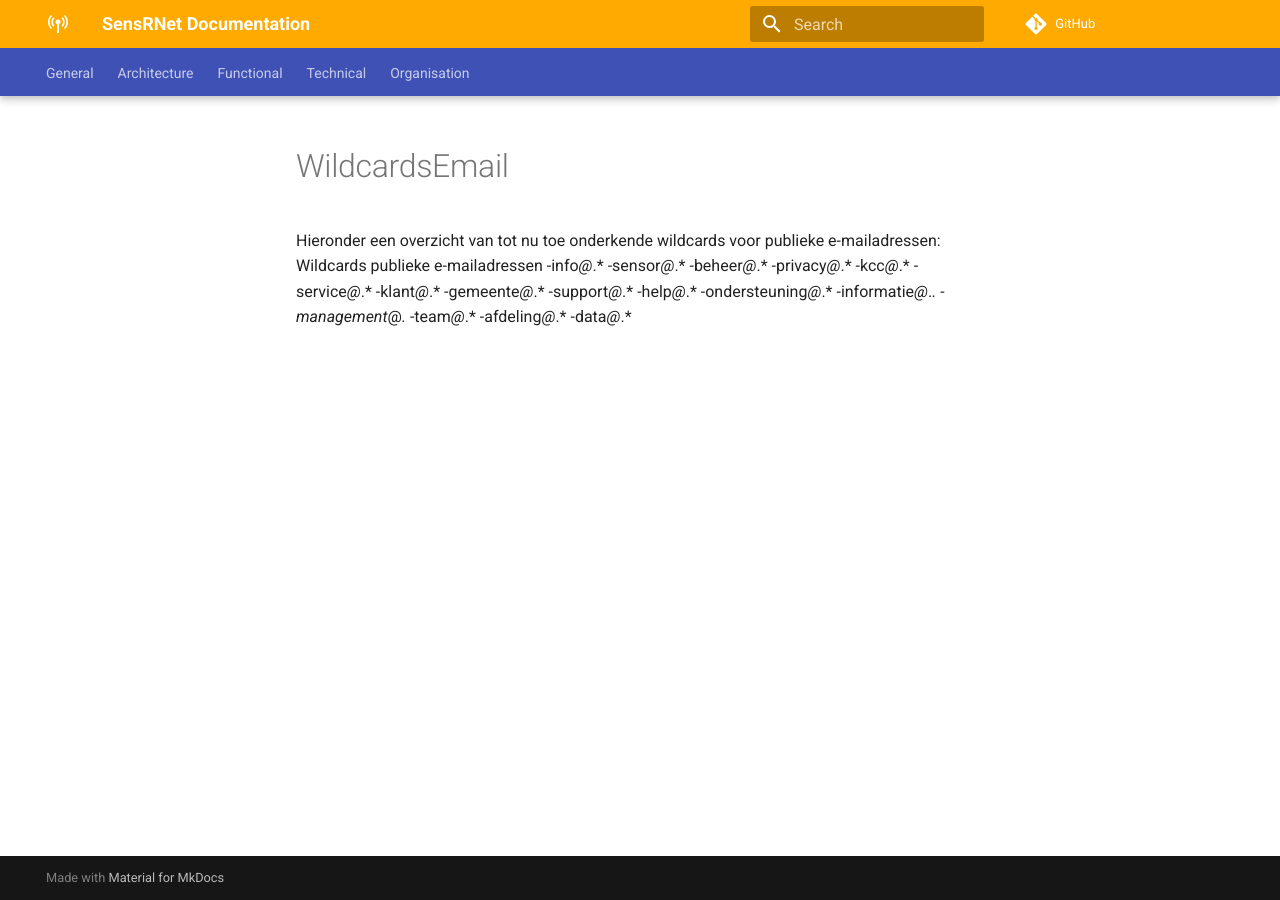
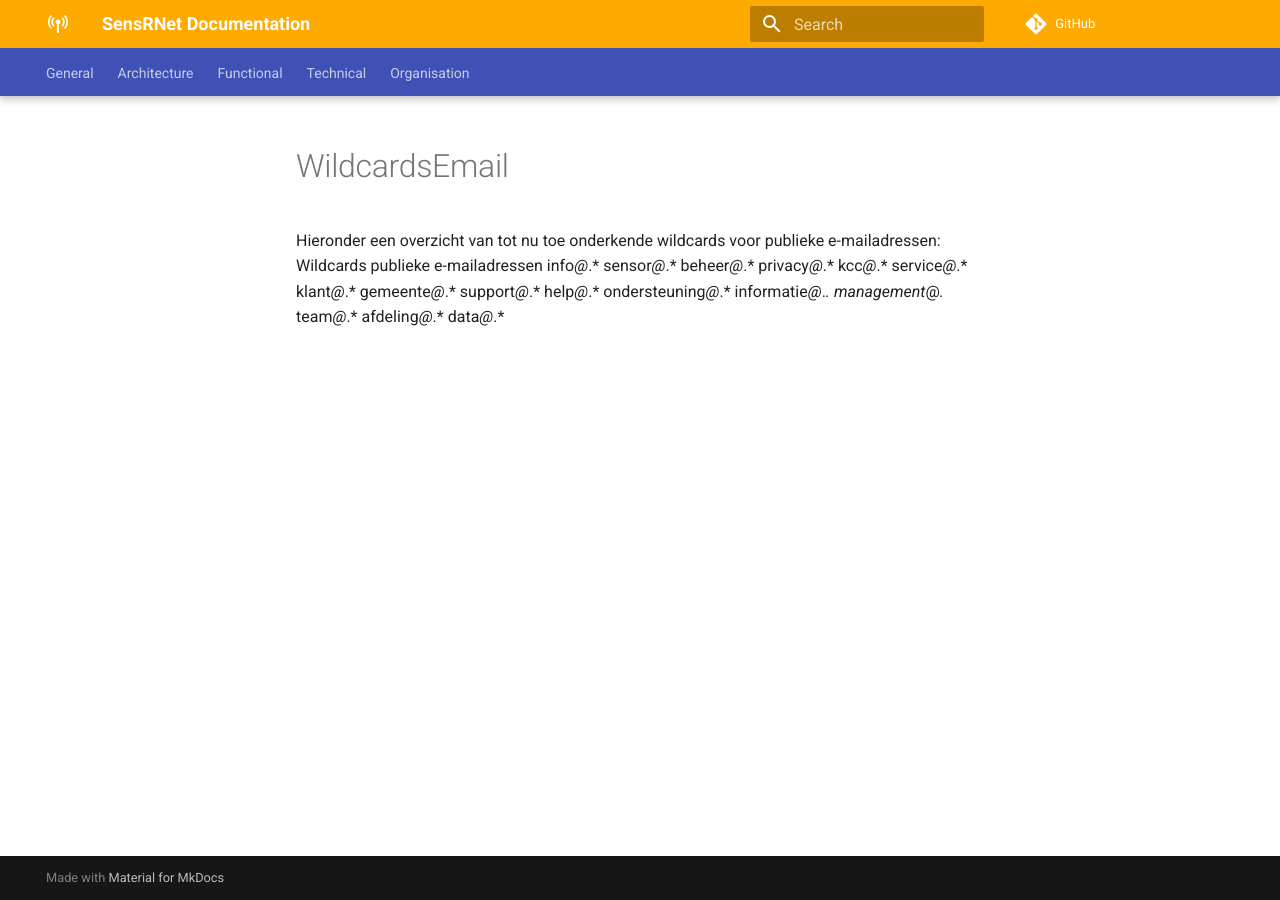
Before and after one commit to kadaster-labs/sensrnet-home, an MkDocs documentation site: the page built from docs/WildcardsEmail.md, in a window 1280 px wide. Built offline with MkDocs 1.6.1 and Material for MkDocs 9.7.7, drawn with Linux system fonts in a browser that asks for light colours; comment, search, counter and statistics services are not loaded.

```diff
--- a/docs/WildcardsEmail.md
+++ b/docs/WildcardsEmail.md
@@ -1,18 +1,18 @@
 Hieronder een overzicht van tot nu toe onderkende wildcards voor publieke e-mailadressen:
 Wildcards publieke e-mailadressen
--info*@*.*
--sensor*@*.*
--beheer*@*.*
--privacy*@*.*
--kcc*@*.*
--service*@*.*
--klant*@*.*
--gemeente*@*.*
--support*@*.*
--help*@*.*
--ondersteuning*@*.*
--informatie*@*.*.
--management*@*.*
--team*@*.*
--afdeling*@*.*
--data*@*.*
+info*@*.*
+sensor*@*.*
+beheer*@*.*
+privacy*@*.*
+kcc*@*.*
+service*@*.*
+klant*@*.*
+gemeente*@*.*
+support*@*.*
+help*@*.*
+ondersteuning*@*.*
+informatie*@*.*.
+management*@*.*
+team*@*.*
+afdeling*@*.*
+data*@*.*
```
